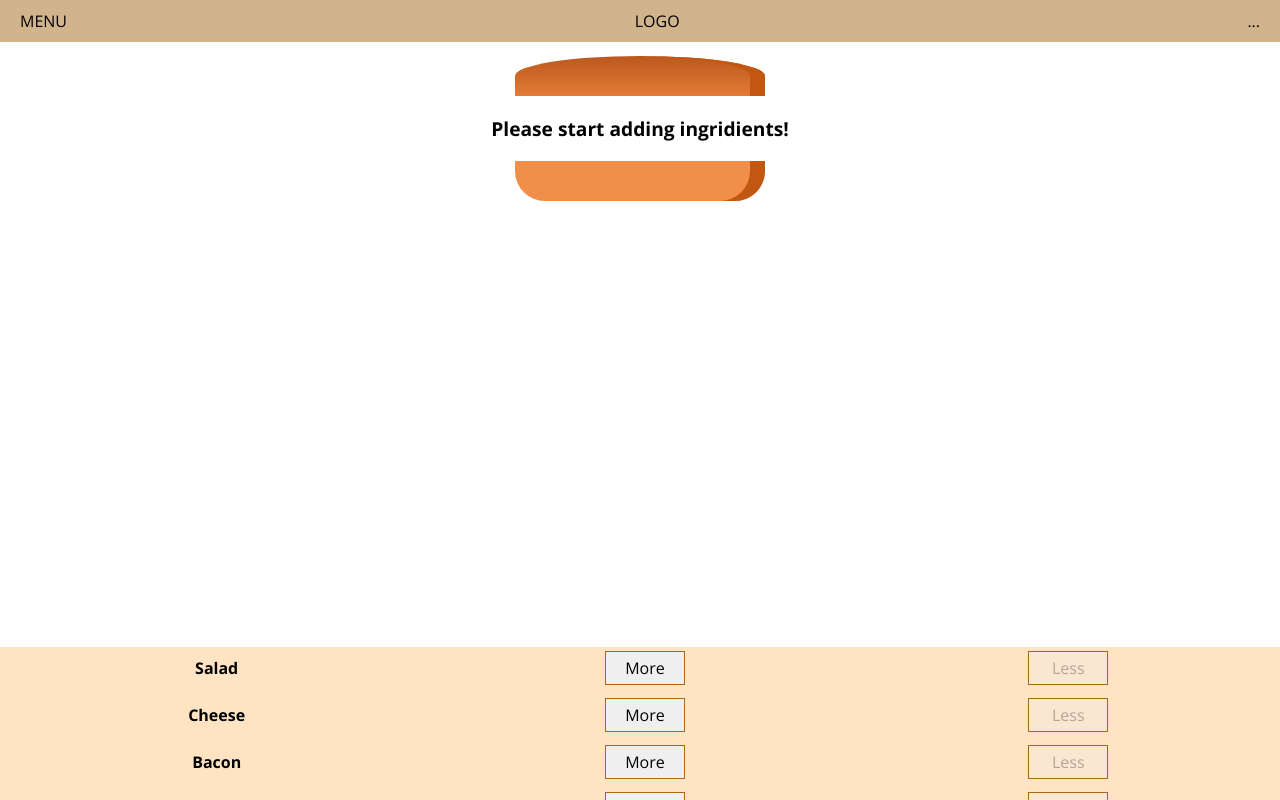
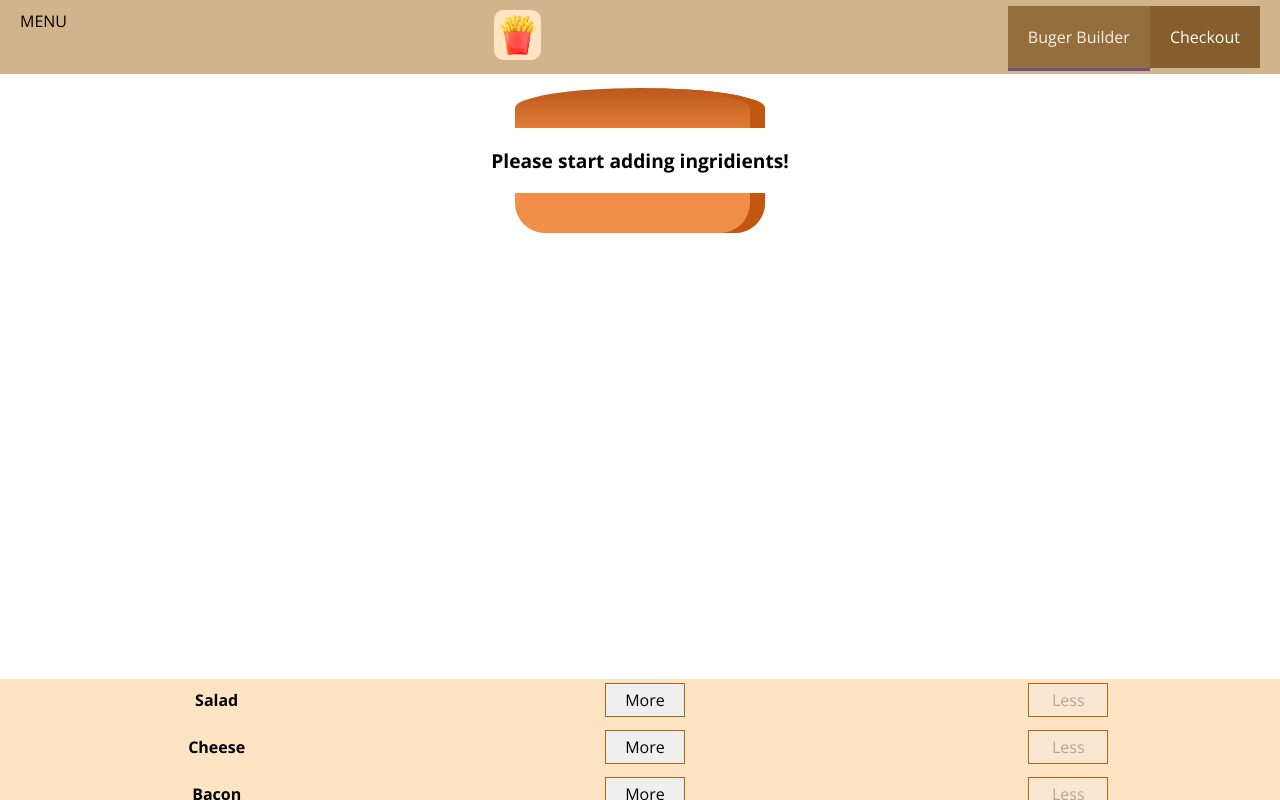
Before and after one commit to aishwy/react2, a React app: page / in a window 1280 px wide. Shown: the top 800 px of the page. Built offline with nearby package versions, Linux system fonts and the light colour scheme.

Commit message:
navtoolbar

```diff
--- /dev/null
+++ b/src/components/Logo/Logo.css
@@ -0,0 +1,10 @@
+.Logo {
+    border-radius: 20%;
+    padding: 5px;
+    height: 40px;
+    background-color: bisque;
+}
+
+.Logo img {
+    height: 100%;
+}
--- /dev/null
+++ b/src/components/Logo/Logo.js
@@ -0,0 +1,9 @@
+import logo from '../../assets/images/logo.png';
+import classes from './Logo.css';
+import React from 'react';
+const Logo = () => (
+    <div className={classes.Logo}>
+        <img src={logo} />
+    </div>
+);
+export default Logo;
--- /dev/null
+++ b/src/components/Navigation/NavigationItems/NavigationItem/NavigationItem.css
@@ -0,0 +1,15 @@
+.NavigationItem a {
+    background-color: #865d2b;
+    text-decoration: none;
+    height: 100%;
+    color: white;
+    box-sizing: border-box;
+    padding: 20px;
+    font-size: 16px;
+}
+.NavigationItem a:hover,
+.NavigationItem a:active,
+.NavigationItem a.active{
+    opacity: 0.8;
+    border-bottom: 3px solid rgba(0, 0, 255, 0.377);
+}
--- /dev/null
+++ b/src/components/Navigation/NavigationItems/NavigationItem/NavigationItem.js
@@ -0,0 +1,12 @@
+import React from 'react';
+import classes from './NavigationItem.css';
+const NavigationItem = (props) => {
+    return(
+    <li className={classes.NavigationItem}>
+    <a className={props.active ? classes.active:null } href={props.link}>
+        {props.children}
+    </a>
+    </li>
+    );
+}
+export default NavigationItem;
--- /dev/null
+++ b/src/components/Navigation/NavigationItems/NavigationItems.css
@@ -0,0 +1,4 @@
+.NavigationItems {
+    display: flex;
+    list-style: none;
+}
--- /dev/null
+++ b/src/components/Navigation/NavigationItems/NavigationItems.js
@@ -0,0 +1,11 @@
+import React from 'react';
+import NavigationItem from './NavigationItem/NavigationItem';
+import classes from './NavigationItems.css';
+const NavigationItems = () => (
+    <ul className={classes.NavigationItems}>
+        <NavigationItem link="/" active>Buger Builder</NavigationItem>
+        <NavigationItem link="/">Checkout</NavigationItem>
+    </ul>
+
+);
+export default NavigationItems;
--- a/src/components/Navigation/Toolbar/Toolbar.js
+++ b/src/components/Navigation/Toolbar/Toolbar.js
@@ -1,11 +1,13 @@
 import React from 'react';
 import classes from './Toolbar.css';
+import Logo from '../../Logo/Logo';
+import NavigationItems from '../NavigationItems/NavigationItems';
 const Toolbar = () => (
     <header className={classes.Toolbar}>
 
     <div>MENU</div>
-    <div>LOGO</div>
-    <nav>...</nav>
+    <Logo />
+    <nav><NavigationItems/></nav>
 
     </header>
 );
```
Also changed, not shown: src/assets/images/logo.png (added), 1 other file (tests, documents, lock files or other folders).
